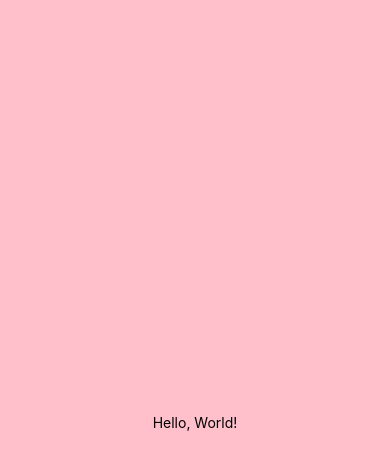
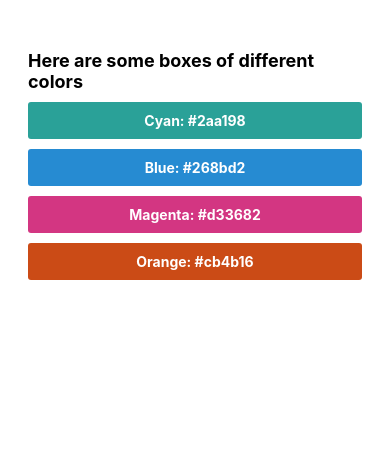
Before and after one commit to d2ndjim/AwesomeProjectExpo, a React Native app: screen / in a window 390 px wide. Shown: the top 466 px of the page. Built offline with nearby package versions, Linux system fonts and the light colour scheme.

Commit message:
Breakdown into smaller components

```diff
--- a/App.js
+++ b/App.js
@@ -1,27 +1,34 @@
 import React from 'react';
 import { View, Text, SafeAreaView, StyleSheet } from 'react-native';
+import ColorBox from './components/ColorBox';
 
 const App = () => {
   return (
-    <SafeAreaView style={styles.safeArea}>
-      <View style={[styles.container, styles.pink]}>
-        <Text>Hello, World!</Text>
+    <SafeAreaView>
+      <View style={styles.container}>
+        <Text style={styles.header}>
+          Here are some boxes of different colors
+        </Text>
+        <ColorBox colorName="Cyan" hexCode="#2aa198" />
+        <ColorBox colorName="Blue" hexCode="#268bd2" />
+        <ColorBox colorName="Magenta" hexCode="#d33682" />
+        <ColorBox colorName="Orange" hexCode="#cb4b16" />
       </View>
     </SafeAreaView>
   );
 };
 
 const styles = StyleSheet.create({
-  pink: {
-    backgroundColor: 'pink',
+  container: {
+    paddingHorizontal: 18,
+    paddingTop: 50,
+    marginHorizontal: 10,
   },
-  container: {
-    alignItems: 'center',
-    justifyContent: 'center',
-    flex: 1,
-  },
-  safeArea: {
-    flex: 2,
+  header: {
+    fontSize: 18,
+    fontWeight: 'bold',
+    color: 'black',
+    marginBottom: 10,
   },
 });
 
--- /dev/null
+++ b/components/ColorBox.js
@@ -0,0 +1,31 @@
+import React from 'react';
+import { View, Text, StyleSheet } from 'react-native';
+
+const ColorBox = ({ colorName, hexCode }) => {
+  const boxColor = {
+    backgroundColor: hexCode,
+  };
+  return (
+    <View style={[styles.box, boxColor]}>
+      <Text style={styles.boxText}>
+        {colorName}: {hexCode}
+      </Text>
+    </View>
+  );
+};
+
+const styles = StyleSheet.create({
+  box: {
+    padding: 10,
+    justifyContent: 'center',
+    alignItems: 'center',
+    borderRadius: 3,
+    marginBottom: 10,
+  },
+  boxText: {
+    color: 'white',
+    fontWeight: 'bold',
+  },
+});
+
+export default ColorBox;
```
